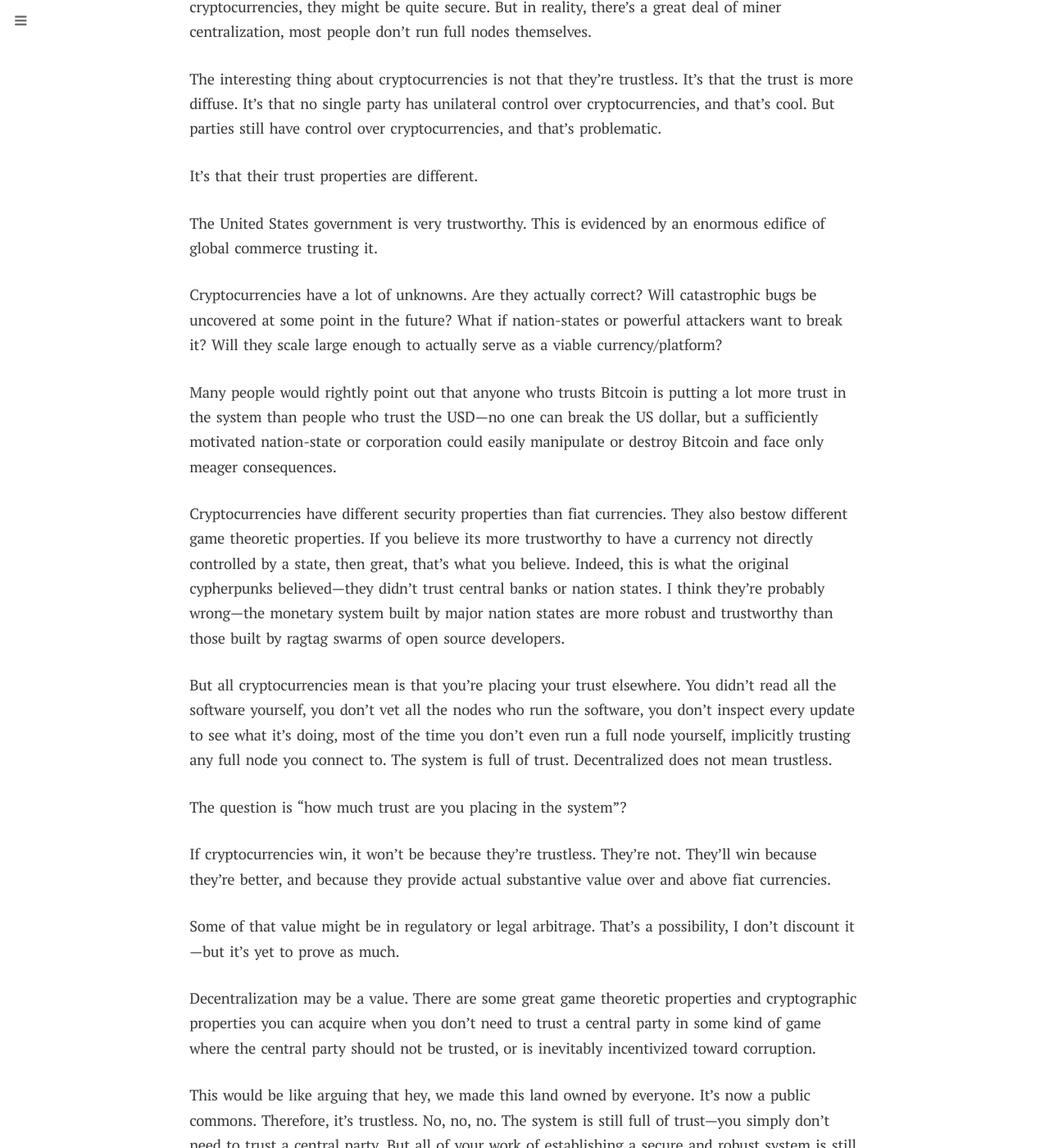
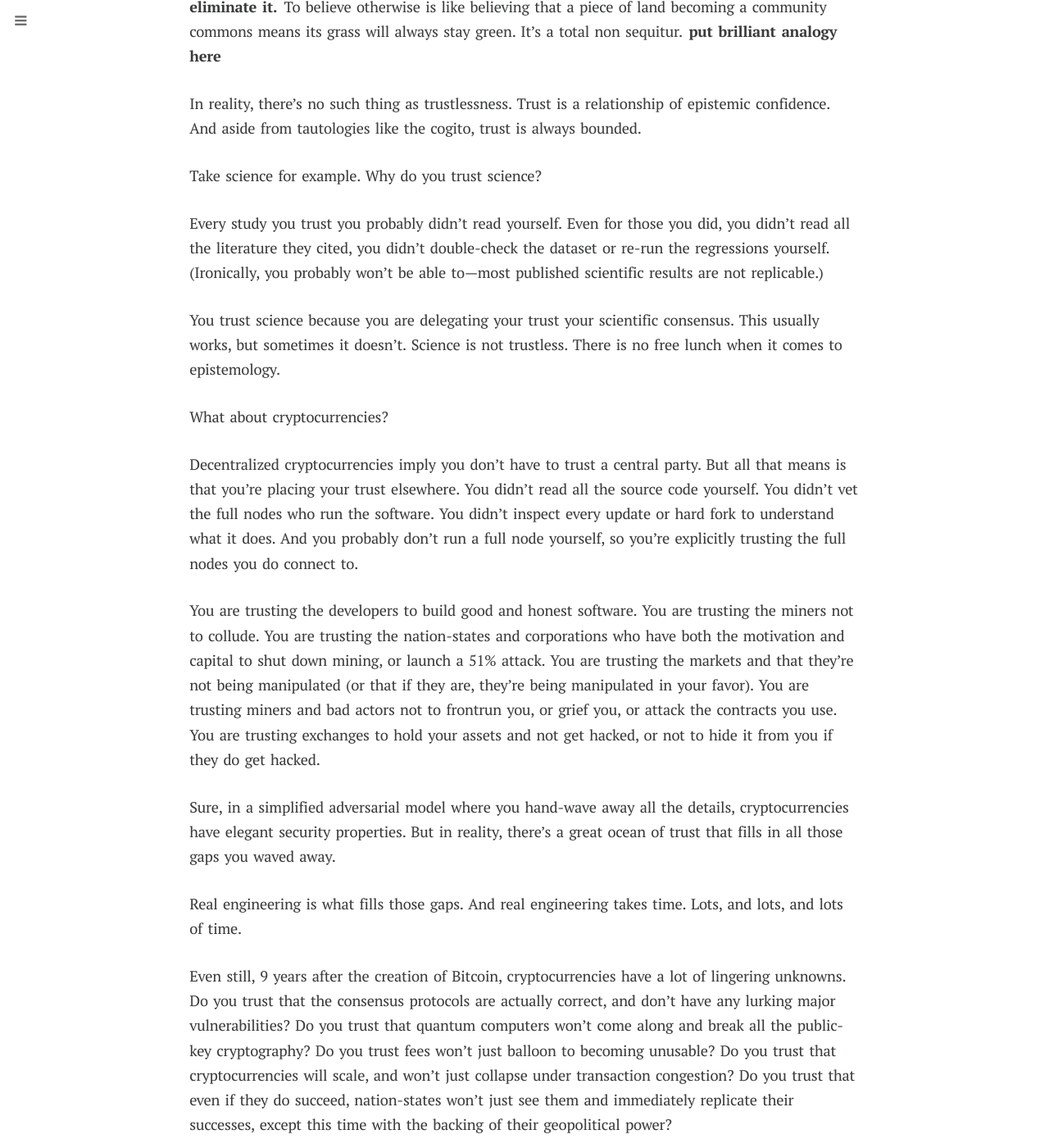
Before and after one commit to Ismenama5s/haseeb-qureshi.github.io, a Jekyll site: the page built from _posts/2017-12-10-bitcoin-isnt-trustless.md, in a window 1280 px wide and 1400 px high, scrolled down 544 px. Shown: the whole window at 82% size. Built offline with Jekyll 4.4.1, drawn with Linux system fonts in a browser that asks for light colours; nearby versions of some CDN libraries; some web fonts are replaced; comment, search, counter and statistics services are not loaded; some of the changed text lies outside the part shown.

Commit message:
trustless drafting

```diff
--- a/_posts/2017-12-10-bitcoin-isnt-trustless.md
+++ b/_posts/2017-12-10-bitcoin-isnt-trustless.md
@@ -1,46 +1,62 @@
 ---
-title: "Bitcoin is not trustless"
+title: "Bitcoin isn't trustless"
 tags: [blockchain, programming]
-image: digital-athlete-running-and-forming-from-particles-DPEBXJ.jpg
+image: bitcoin-web.jpg
 featured: "true"
 ---
 
-Bitcoin is not trustless. It's not even obvious that they require less trust than the traditional financial system. They simply redistribute trust, and have different properties.
+Many blockchain advocates are mystified why laypeople don't trust cryptocurrencies. They claim that with the advent of Bitcoin and other cryptocurrencies, you no longer need to trust financial institutions. Once you remove centralized authorities, money becomes trustless, or so they say.
 
-Many blockchain devotees are mystified that people don't trust cryptocurrencies. Obviously — they argue — these people don't understand the underlying idea. They must not grasp how blockchain technology works, and they just need a sufficient dose of enlightenment.
+And yet the vast majority of people don't trust cryptocurrencies. "Obviously those people don't understand the innovations behind blockchains," blockchain advocates claim. As though a simple lecture on consensus protocols should be all it takes to give a person a sedating dose of credulity.
 
-Trust is always bounded. Why do you trust scientists, or scientific consensus? You will seldom read every study you trust yourself, or refer to primary sources and re-check the results and analyses yourselves. (Ironically, you wouldn't be able to—most published results are not even replicable.)
+It's completely reasonable not to trust Bitcoin. Because Bitcoin is not trustless. In fact, Bitcoin requires more trust than most fiat financial systems.
 
-Even within cryptocurrencies themselves, they're far from trustless. Sure, in the simplified model of cryptocurrencies, they might be quite secure. But in reality, there's a great deal of miner centralization, most people don't run full nodes themselves.
+**The key innovation of cryptocurrencies is that they decentralize trust. They do not eliminate it.** To believe otherwise is like believing that a piece of land becoming a community commons means its grass will always stay green. It's a total non sequitur. **put brilliant analogy here**
 
-The interesting thing about cryptocurrencies is not that they're trustless. It's that the trust is more diffuse. It's that no single party has unilateral control over cryptocurrencies, and that's cool. But parties still have control over cryptocurrencies, and that's problematic.
+In reality, there's no such thing as trustlessness. Trust is a relationship of epistemic confidence. And aside from tautologies like the cogito, trust is always bounded.
 
-It's that their trust properties are different.
+Take science for example. Why do you trust science?
 
-The United States government is very trustworthy. This is evidenced by an enormous edifice of global commerce trusting it.
+Every study you trust you probably didn't read yourself. Even for those you did, you didn't read all the literature they cited, you didn't double-check the dataset or re-run the regressions yourself. (Ironically, you probably won't be able to—most published scientific results are not replicable.)
 
-Cryptocurrencies have a lot of unknowns. Are they actually correct? Will catastrophic bugs be uncovered at some point in the future? What if nation-states or powerful attackers want to break it? Will they scale large enough to actually serve as a viable currency/platform?
+You trust science because you are delegating your trust your scientific consensus. This usually works, but sometimes it doesn't. Science is not trustless. There is no free lunch when it comes to epistemology.
 
-Many people would rightly point out that anyone who trusts Bitcoin is putting a lot more trust in the system than people who trust the USD—no one can break the US dollar, but a sufficiently motivated nation-state or corporation could easily manipulate or destroy Bitcoin and face only meager consequences.
+What about cryptocurrencies?
 
- Cryptocurrencies have different security properties than fiat currencies. They also bestow different game theoretic properties. If you believe its more trustworthy to have a currency not directly controlled by a state, then great, that's what you believe. Indeed, this is what the original cypherpunks believed—they didn't trust central banks or nation states. I think they're probably wrong—the monetary system built by major nation states are more robust and trustworthy than those built by ragtag swarms of open source developers.
+Decentralized cryptocurrencies imply you don't have to trust a central party. But all that means is that you're placing your trust elsewhere. You didn't read all the source code yourself. You didn't vet the full nodes who run the software. You didn't inspect every update or hard fork to understand what it does. And you probably don't run a full node yourself, so you're explicitly trusting the full nodes you do connect to.
 
- But all cryptocurrencies mean is that you're placing your trust elsewhere. You didn't read all the software yourself, you don't vet all the nodes who run the software, you don't inspect every update to see what it's doing, most of the time you don't even run a full node yourself, implicitly trusting any full node you connect to. The system is full of trust. Decentralized does not mean trustless.
+You are trusting the developers to build good and honest software. You are trusting the miners not to collude. You are trusting the nation-states and corporations who have both the motivation and capital to shut down mining, or launch a 51% attack. You are trusting the markets and that they're not being manipulated (or that if they are, they're being manipulated in your favor). You are trusting miners and bad actors not to frontrun you, or grief you, or attack the contracts you use. You are trusting exchanges to hold your assets and not get hacked, or not to hide it from you if they do get hacked.
 
- The question is "how much trust are you placing in the system"?
+Sure, in a simplified adversarial model where you hand-wave away all the details, cryptocurrencies have elegant security properties. But in reality, there's a great ocean of trust that fills in all those gaps you waved away.
 
- If cryptocurrencies win, it won't be because they're trustless. They're not. They'll win because they're better, and because they provide actual substantive value over and above fiat currencies.
+Real engineering is what fills those gaps. And real engineering takes time. Lots, and lots, and lots of time.
 
- Some of that value might be in regulatory or legal arbitrage. That's a possibility, I don't discount it—but it's yet to prove as much.
+Even still, 9 years after the creation of Bitcoin, cryptocurrencies have a lot of lingering unknowns. Do you trust that the consensus protocols are actually correct, and don't have any lurking major vulnerabilities? Do you trust that quantum computers won't come along and break all the public-key cryptography? Do you trust fees won't just balloon to becoming unusable? Do you trust that cryptocurrencies will scale, and won't just collapse under transaction congestion? Do you trust that even if they do succeed, nation-states won't just see them and immediately replicate their successes, except this time with the backing of their geopolitical power?
 
- Decentralization may be a value. There are some great game theoretic properties and cryptographic properties you can acquire when you don't need to trust a central party in some kind of game where the central party should not be trusted, or is inevitably incentivized toward corruption.
+It should go without saying that the US dollar requires a lot less trust than Bitcoin. No one can break the US dollar. But a motivated nation-state or corporation could easily manipulate or destroy Bitcoin. And they would probably face meager consequences for it.
 
- This would be like arguing that hey, we made this land owned by everyone. It's now a public commons. Therefore, it's trustless. No, no, no. The system is still full of trust—you simply don't need to trust a central party. But all of your work of establishing a secure and robust system is still ahead of you.
+Engineering is all about tradeoffs. And cryptocurrencies have different security properties than fiat currencies. Seldom is one system strictly better than another—more often, it's a question of what set of tradeoffs you choose.
 
- Cryptocurrencies are a re-imagination of what a currency can be. Instead of currencies being a contract between people and a nation-state, currencies are now just a contract among people. No states involved. This is a radical and subversive idea. And, to a first approximation, I think it's a good one. But we'll see how it pans out.
+If you believe currencies controlled by nation-states are untrustworthy, then perhaps you trust Bitcoin over fiat. This is what the original cypherpunks believed—they wanted a refuge from central banks and nation-states, which they believed always tended toward corruption.
 
-* We all want a trustable or trustworthy system. Cryptocurrencies are not trustless, they just decentralize the trust. Instead of having to trust X, Y, Z, etc. etc. AND we have to, at bottom, trust the bottom-most party. Cryptocurrencies cut out the state. They re-imagine the contract between humans and money, to cut out the nation-state or corporation entirely. This is a radical and subversive idea. It's also one of the most fascinating ones in the last 50 years of financial innovation.
+I think they're probably wrong. The monetary system built by nation states are more robust and trustworthy than those built by decentralized swarms of open-source developers in the last eight years. And that's likely to continue for a long time.
 
-* People complain about Bitcoin and fraud. Having worked in the anti-fraud industry, fraud is going up. Things will get worse before they get better. Bitcoin, in the long run, is a step in the right direction—to push the security onto the client, rather than onto the merchants and the underlying infrastructure. Right now in the normal world, fraud is getting worse and worse, harder and harder to combat, and easier and easier to scale. Fraudsters are getting more sophisticated, more automated. All of the things we're afraid of about automation and AI—they all apply to cybersecurity and digital fraud as well.
+The large fiat currencies are are very trustworthy, almost by definition. I say this not just because of their stability and ubiquity, but also by the enormous edifice of engineering and commerce built on top of them, which has yet to crack. Trust is a relationship, and it's clear that most people trust their currencies.
 
-* Bitcoin moves the risk onto the end user. This is a radically different idea. But it's also clear that people want insurance. And to offer insurance, the easiest way to do it is to own the Bitcoin and its interface directly.
+Here's the thing. Bitcoin requires lots of trust, and that's okay. Early on in any system's lifespan, *of course it requires trust*. It's an experiment. You have to try it out and see what happens.
+
+But if cryptocurrencies win in the long run, it won't be because they're trustless. They're not. If they win, **it'll be because they're better**. They'll have to provide actual substantive value over fiat currencies.
+
+Some of that might be in regulatory or legal arbitrage. I don't discount that possibility, but I doubt it'll be the clincher.
+
+Decentralization may be some of the value add. There are some great game theoretic properties you acquire when there's no central party.
+
+But I suspect it will be in <fees, international payments, faster clearing time, cheaper fees, making>
+
+For all the mania surrounding them, cryptocurrencies are still a deeply subversive idea. They're a re-imagination of what money can be. Instead of money being contract between people and a nation-state, cryptocurrencies ask the question: what if money was just a contract among people? What if the monetary system became a global community commons? Owned by everyone, managed by everyone, protected by everyone? No states involved.
+
+It's a radical idea, and one of the most fascinating financial innovations in the last 50 years. As far as ideas go, I think it's a pretty good one.
+
+But it's risky.
+
+Don't let anyone convince you it's not.
```
Also changed, not shown: images/bitcoin-web.jpg (added).
